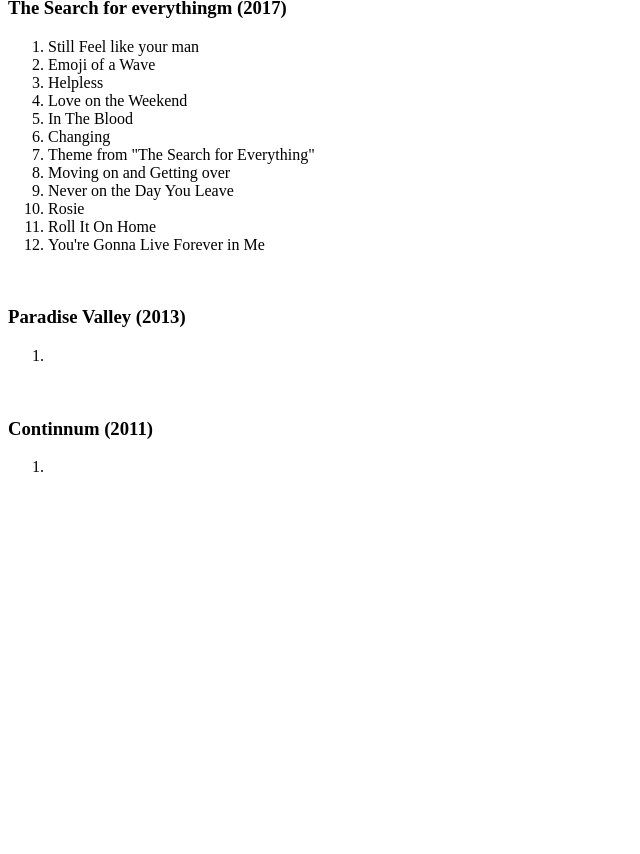
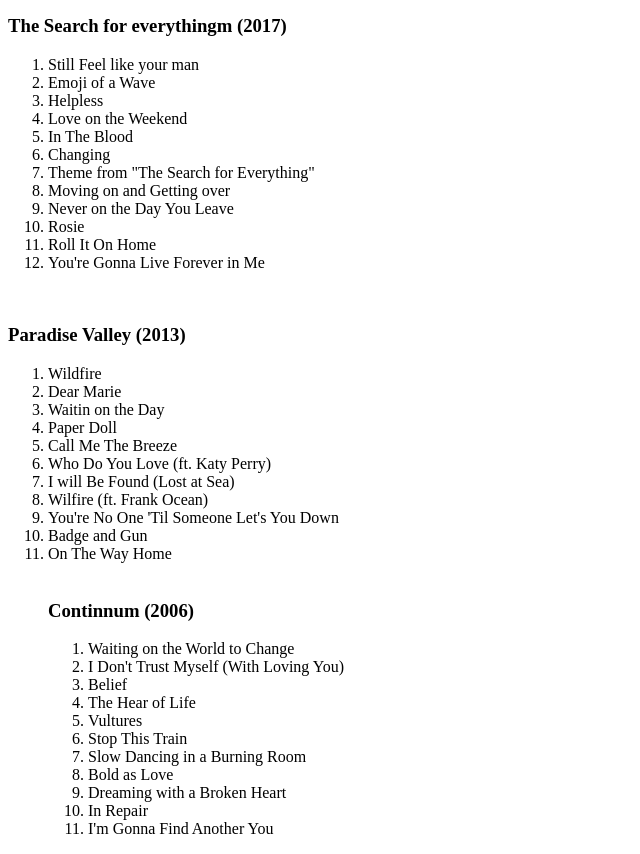
Before and after one commit to jamiemills98/CanvasChallenges, a plain HTML site: page intro_html_challange/index.html in a window 1280 px wide. Shown: the part 854-1708 px from the top of the page, without its empty margins (0-640 px from the left). Before the commit the page ends 1346 px from the top, so only its background shows below. Drawn offline with Linux system fonts and the light colour scheme.

Commit message:
Album information added and about John added

```diff
--- a/intro_html_challange/index.html
+++ b/intro_html_challange/index.html
@@ -12,7 +12,7 @@
         <img src="https://www.rollingstone.com/wp-content/uploads/2018/06/john-meyer-new-songs-55c5ef71-6d96-4575-adc3-56d0711a8345.jpg?crop=900:600&width=1910">
         <!--About-->
         <h3>About John</h3>
-        <p>...</p>
+        <p>John Mayer is a singer song-writer and guitar player. He started in the late 1990's after leaving Berklee school of music (1997) to start a two man band. His music is majority blues but he also produces pop, soul, alternative rock and a little bit of country/folk music.</p>
         <h2>Albums</h2>
         <!--Album 1-->
         <img src="https://evokecontemporaryblog.files.wordpress.com/2017/05/screen-shot-2017-05-31-at-12-37-14-pm-e1496378275268.png">
@@ -35,13 +35,32 @@
         <img src="">
         <h3>Paradise Valley (2013)</h3>
         <ol>
-            <li></li>
-        </ol>
+            <li>Wildfire</li>
+            <li>Dear Marie</li>
+            <li>Waitin on the Day</li>
+            <li>Paper Doll</li>
+            <li>Call Me The Breeze</li>
+            <li>Who Do You Love (ft. Katy Perry)</li>
+            <li>I will Be Found (Lost at Sea)</li>
+            <li>Wilfire (ft. Frank Ocean)</li>
+            <li>You're No One 'Til Someone Let's You Down</li>
+            <li>Badge and Gun</li>
+            <li>On The Way Home</li>
         <!--Album 3-->
         <img src="">
-        <h3>Continnum (2011)</h3>
+        <h3>Continnum (2006)</h3>
         <ol>
-            <li></li>
+            <li>Waiting on the World to Change</li>
+            <li>I Don't Trust Myself (With Loving You)</li>
+            <li>Belief</li>
+            <li>The Hear of Life</li>
+            <li>Vultures</li>
+            <li>Stop This Train</li>
+            <li>Slow Dancing in a Burning Room</li>
+            <li>Bold as Love</li>
+            <li>Dreaming with a Broken Heart</li>
+            <li>In Repair</li>
+            <li>I'm Gonna Find Another You</li>
         </ol>
     </body>
 </html>
```
